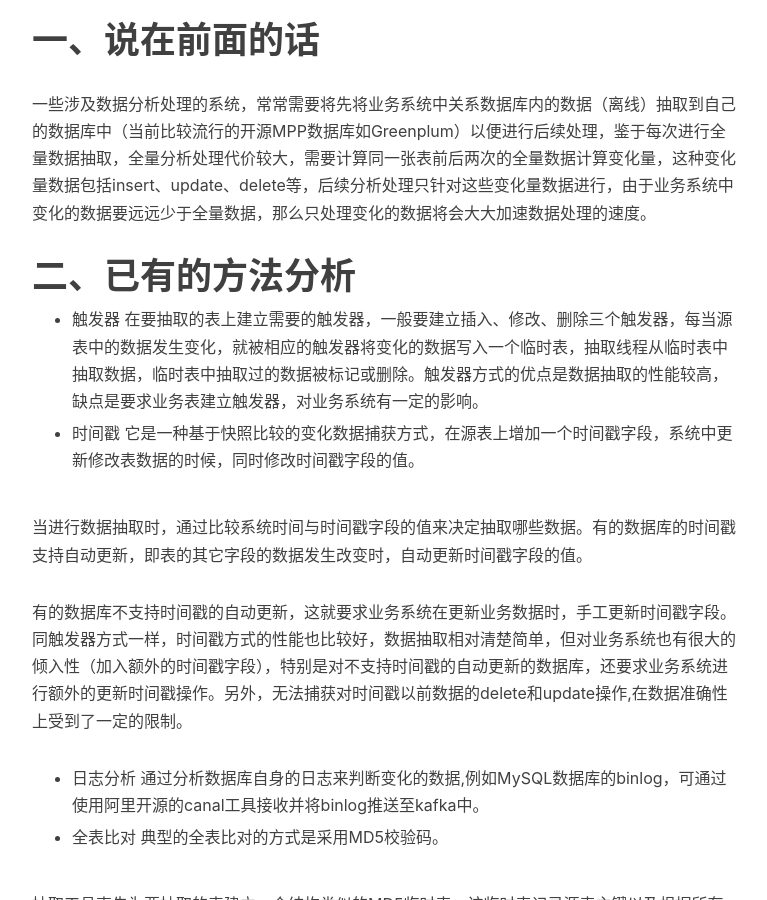
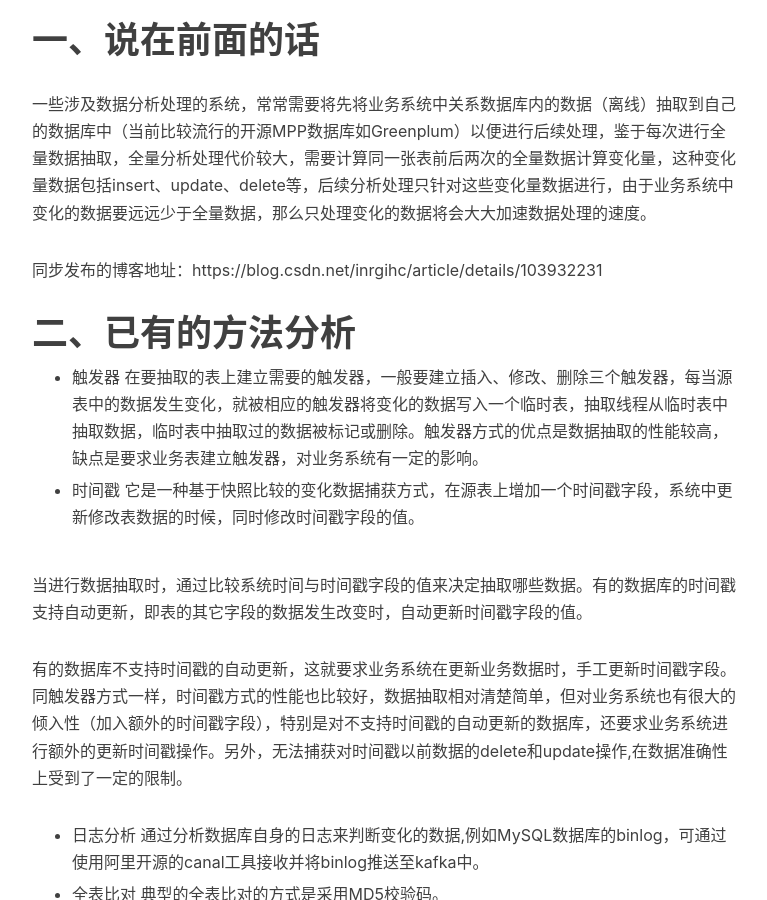
Before and after one commit to tangyibo/tangyibo.github.io, a Jekyll site: the page built from _posts/2020-01-14-data-varable-caculate-algorithom.md, in a window 1280 px wide and 900 px high, scrolled down 603 px. Shown: the whole window, without its empty margins (233-1000 px from the left). Built offline with Jekyll 4.4.1, drawn with Linux system fonts in a browser that asks for light colours; nearby versions of some CDN libraries; comment, search, counter and statistics services are not loaded.

Commit message:
文章修改

```diff
--- a/_posts/2020-01-14-data-varable-caculate-algorithom.md
+++ b/_posts/2020-01-14-data-varable-caculate-algorithom.md
@@ -10,6 +10,8 @@ tag: [算法]
 
 # 一、说在前面的话
 一些涉及数据分析处理的系统，常常需要将先将业务系统中关系数据库内的数据（离线）抽取到自己的数据库中（当前比较流行的开源MPP数据库如Greenplum）以便进行后续处理，鉴于每次进行全量数据抽取，全量分析处理代价较大，需要计算同一张表前后两次的全量数据计算变化量，这种变化量数据包括insert、update、delete等，后续分析处理只针对这些变化量数据进行，由于业务系统中变化的数据要远远少于全量数据，那么只处理变化的数据将会大大加速数据处理的速度。
+
+同步发布的博客地址：https://blog.csdn.net/inrgihc/article/details/103932231
 
 # 二、已有的方法分析
 
```
